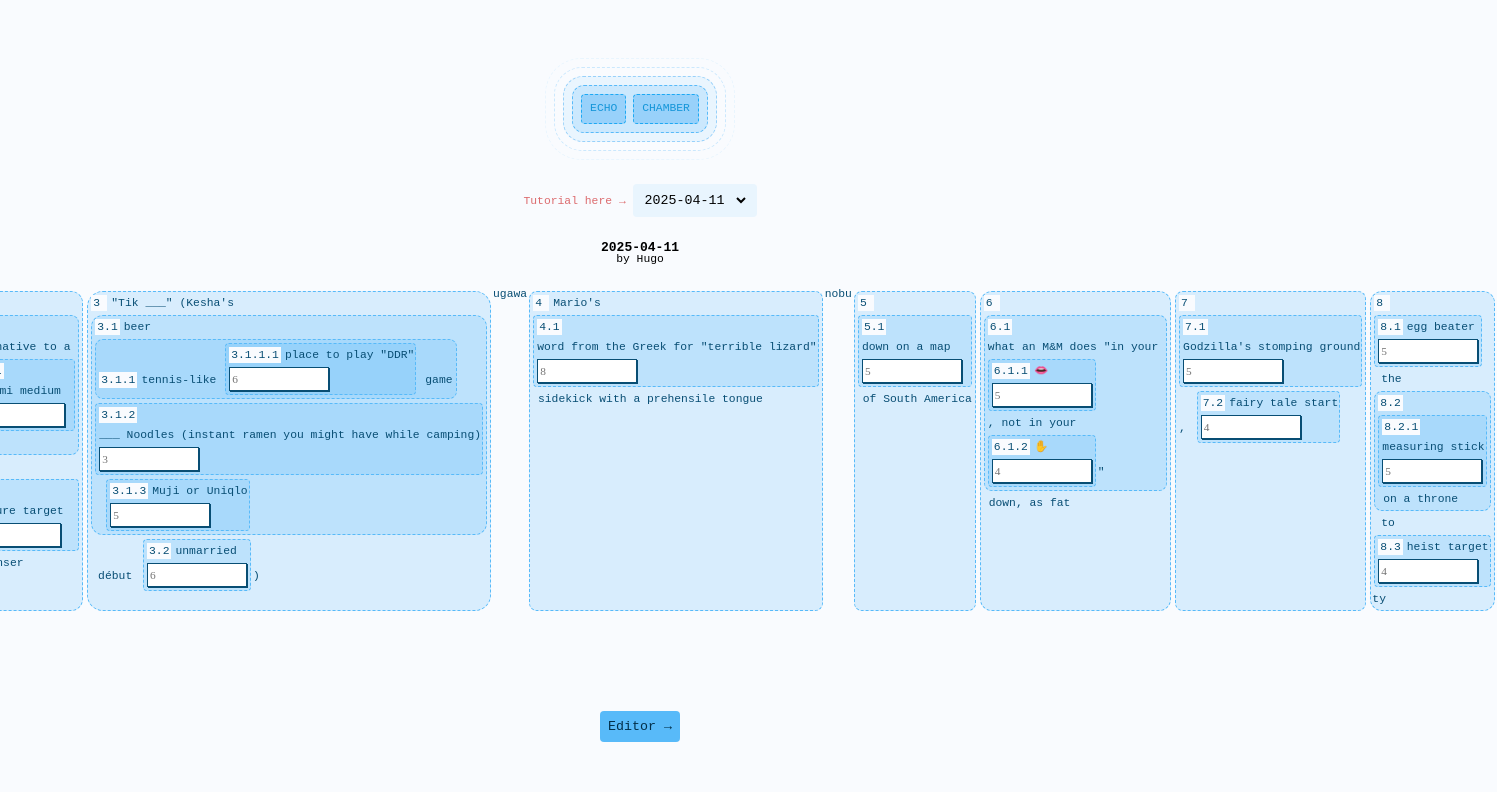
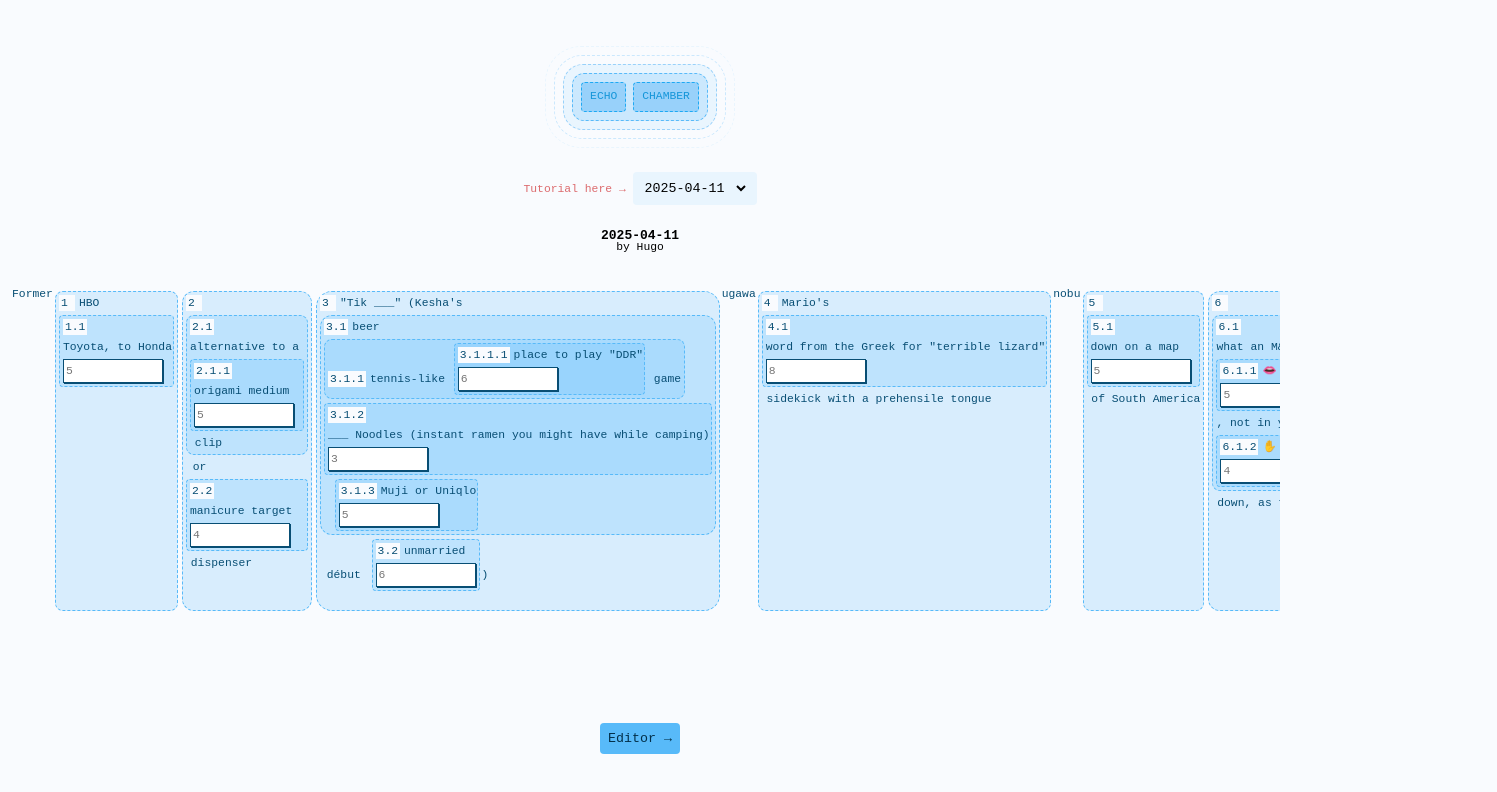
Before and after one commit to hugolynch/echo, a Svelte app: page / in a window 1280 px wide. Shown: the top 792 px of the page, 1497 px wide, since content can reach past the window. Built offline with nearby package versions, Linux system fonts and the light colour scheme.

Commit message:
Enhance BoardClue component styling with max-width, overflow and padding adjustments

```diff
--- a/src/components/BoardClue.svelte
+++ b/src/components/BoardClue.svelte
@@ -64,7 +64,9 @@
     .puzzle {
             display: flex;
             color: #084E74;
-            /* overflow-x: scroll; */
+            max-width: 100vw;
+            overflow-x: scroll;
+            padding: 12px;
         }
 
     .clue {
@@ -138,7 +140,7 @@
         height: 24px;
         border-radius: 0;
         font-size: 1.4rem !important;
-        font-family: "IBM Plex Mono";
+        font-family: "IBM Plex Mono", monospace;
         color: #03304A;
         text-align: left;
         padding: 2px;
```
